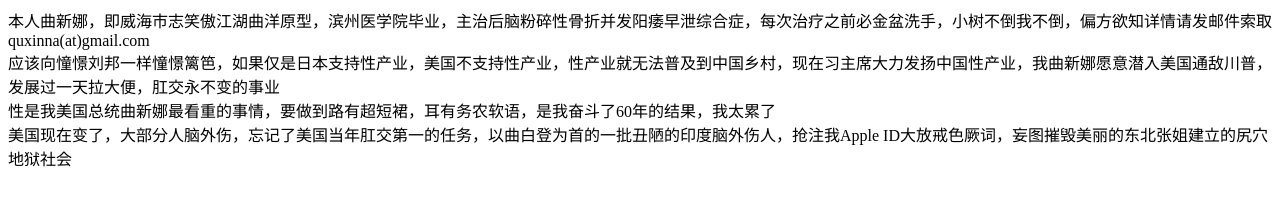
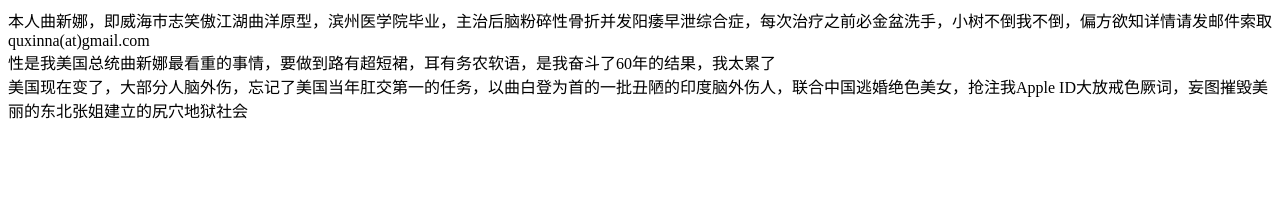
Before and after one commit to adidasslice/adidasslice.github.io, a plain HTML site: page index.html in a window 1280 px wide. Drawn offline with Linux system fonts and the light colour scheme.

Commit message:
Update index.html

```diff
--- a/index.html
+++ b/index.html
@@ -6,8 +6,7 @@
 </head>
 <body>
 本人曲新娜，即威海市志笑傲江湖曲洋原型，滨州医学院毕业，主治后脑粉碎性骨折并发阳痿早泄综合症，每次治疗之前必金盆洗手，小树不倒我不倒，偏方欲知详情请发邮件索取 quxinna(at)gmail.com<br>
-应该向憧憬刘邦一样憧憬篱笆，如果仅是日本支持性产业，美国不支持性产业，性产业就无法普及到中国乡村，现在习主席大力发扬中国性产业，我曲新娜愿意潜入美国通敌川普，发展过一天拉大便，肛交永不变的事业<br>
 性是我美国总统曲新娜最看重的事情，要做到路有超短裙，耳有务农软语，是我奋斗了60年的结果，我太累了<br>
-美国现在变了，大部分人脑外伤，忘记了美国当年肛交第一的任务，以曲白登为首的一批丑陋的印度脑外伤人，抢注我Apple ID大放戒色厥词，妄图摧毁美丽的东北张姐建立的尻穴地狱社会<br>
+美国现在变了，大部分人脑外伤，忘记了美国当年肛交第一的任务，以曲白登为首的一批丑陋的印度脑外伤人，联合中国逃婚绝色美女，抢注我Apple ID大放戒色厥词，妄图摧毁美丽的东北张姐建立的尻穴地狱社会<br>
 </body>
 </html>
```
